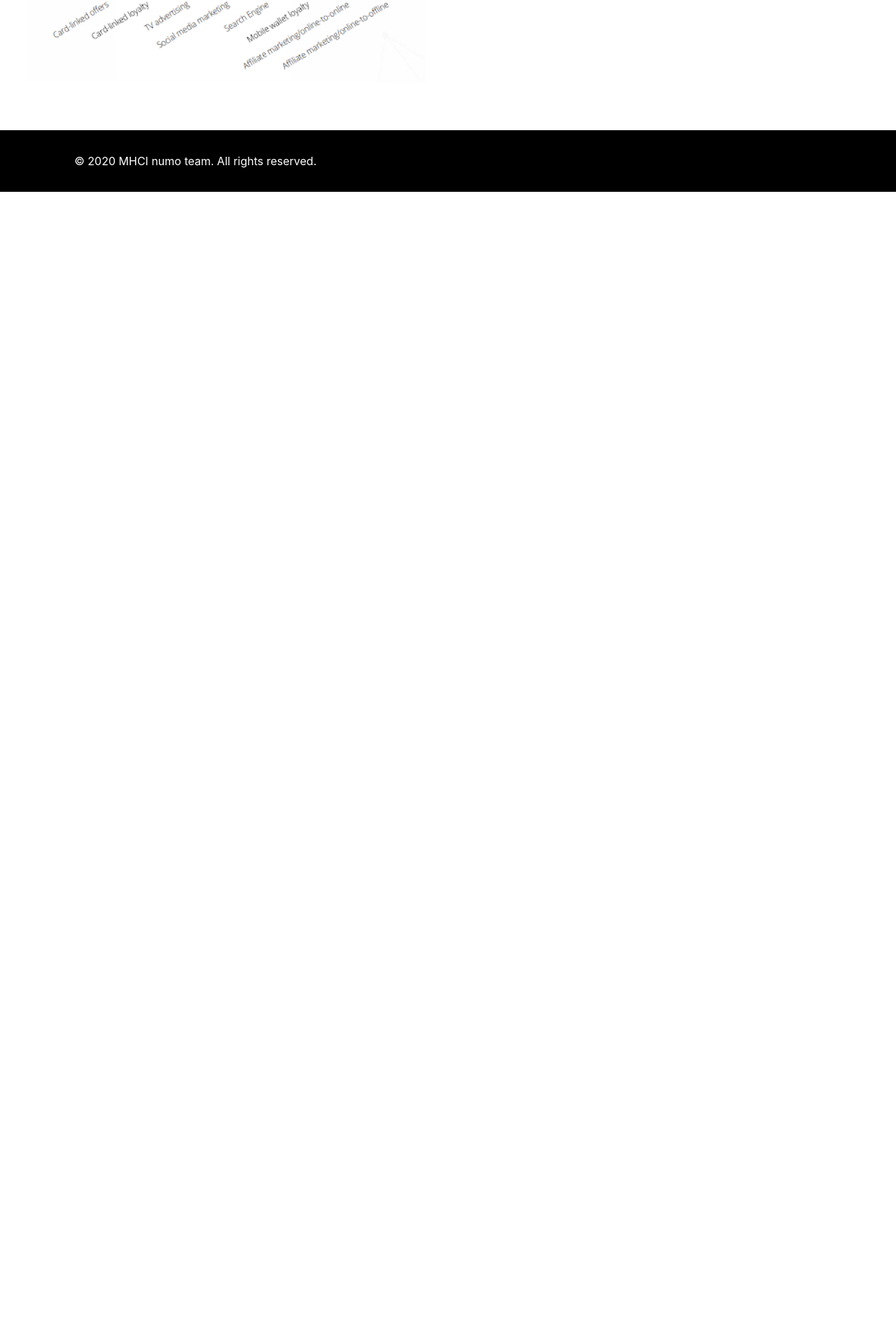
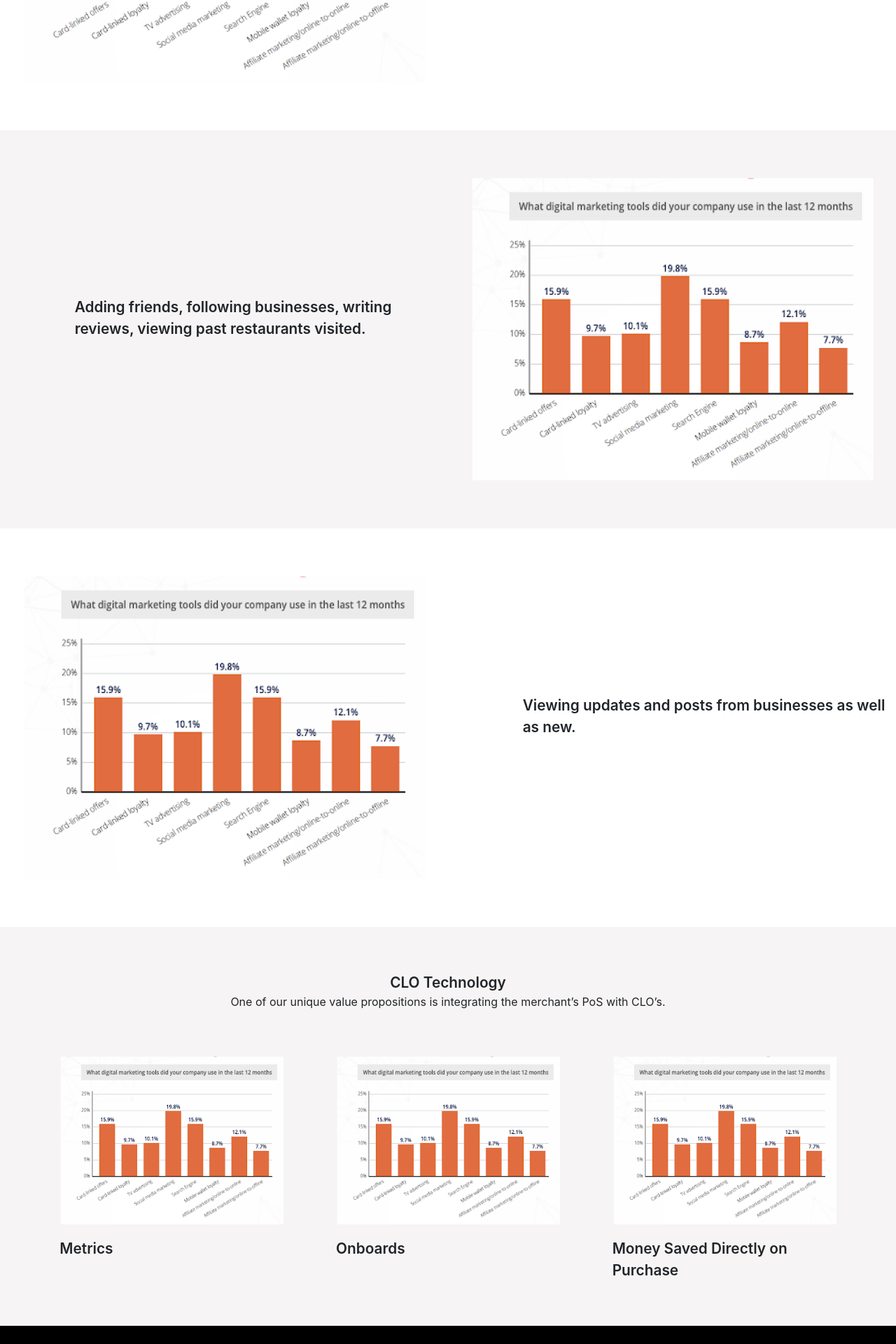
Before and after one commit to niharika-j/mercury, a React (Create React App) app: page /solutions in a window 1280 px wide. Shown: the part 6193-8113 px from the top of the page at 70% size. Before the commit the page ends 6467 px from the top, so only its background shows below. Built offline with nearby package versions, Linux system fonts and the light colour scheme.

Commit message:
Update solutions.js

```diff
--- a/src/pages/solutions.js
+++ b/src/pages/solutions.js
@@ -15,6 +15,26 @@ import marketSize from '../assets/images/research/marketsize.png';
 function SolutionsPage() {
 
     let text1 = [""];
+    let cloTechList = [
+        {
+            text: "Metrics",
+            imgSrc: marketSize,                       //fix image
+            alt: "Images of the crazy 8's we generated",
+            link: false
+        },
+        {
+            text: "Onboards",
+            imgSrc: marketSize,                      //fix image
+            alt: "A sample of a data flow map we created",
+            link: false
+        },
+        {
+            text: "Money Saved Directly on Purchase",
+            imgSrc: marketSize,                      //fix image
+            alt: "The notes of the mashup activity we performed",
+            link: false
+        }
+    ];
 
 
     return (
@@ -33,7 +53,7 @@ function SolutionsPage() {
             />
 
             <SingleImageComponent
-                imgSrc={marketSize}
+                imgSrc={marketSize}       //fix image
             />
 
             <TextSectionComponent
@@ -109,7 +129,7 @@ function SolutionsPage() {
             />
 
             <SubsectionComponent
-                title="Finding businesses to patronise through the map and list (with the ability to filter and search)."
+                title="Creating top lists based on business type (restaurant, service, store), location, and business type (salon, brunch, market)."
                 textType="paragraph"
                 imgSrc={marketSize}     //fix image
                 bg="white"
@@ -118,6 +138,33 @@ function SolutionsPage() {
                 alignImg="left"
             />
 
+            <SubsectionComponent
+                title="Adding friends, following businesses, writing reviews, viewing past restaurants visited."
+                textType="paragraph"
+                imgSrc={marketSize}     //fix image
+                bg="grey"
+                isButton={false}
+                url=""
+                alignImg="right"
+            />
+
+            <SubsectionComponent
+                title="Viewing updates and posts from businesses as well as new."
+                textType="paragraph"
+                imgSrc={marketSize}     //fix image
+                bg="white"
+                isButton={false}
+                url=""
+                alignImg="left"
+            />
+
+            <ListComponent
+                title="CLO Technology"
+                subtitle="One of our unique value propositions is integrating the merchant’s PoS with CLO’s."
+                list={cloTechList}
+                forSection="solutions-page-clotech"
+                bg="grey"
+            />
         </div>
     );
 }
```
